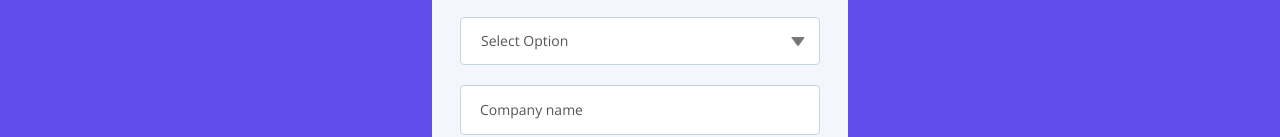
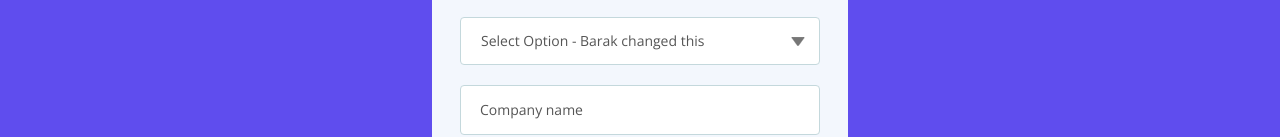
Before and after one commit to renteazy/renteazy.github.io, a plain HTML site: page join.html in a window 1280 px wide. Shown: the part 389-526 px from the top of the page. Drawn offline with nearby package versions, Linux system fonts and the light colour scheme.

Commit message:
test push

```diff
--- a/join.html
+++ b/join.html
@@ -98,7 +98,7 @@
             </div>
             <div class="form-group">
               <select class="form-control-select" id="lcustomnerType" required>
-                <option class="select-option" value="" disabled selected>Select Option</option>
+                <option class="select-option" value="" disabled selected>Select Option - Barak changed this</option>
                 <option class="select-option" value="Delete data">Property manager</option>
                 <option class="select-option" value="Show me data">Renter</option>
               </select>
```
